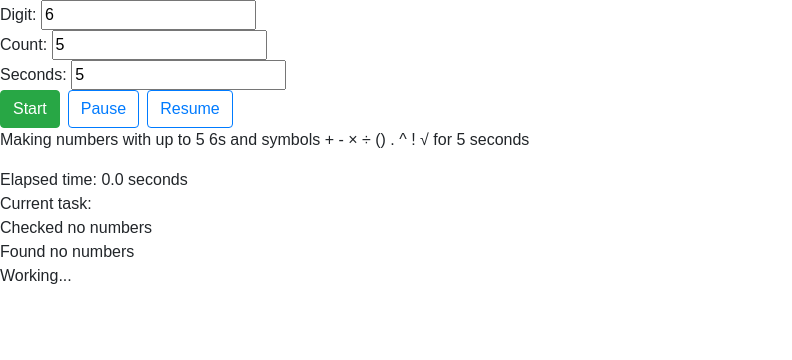
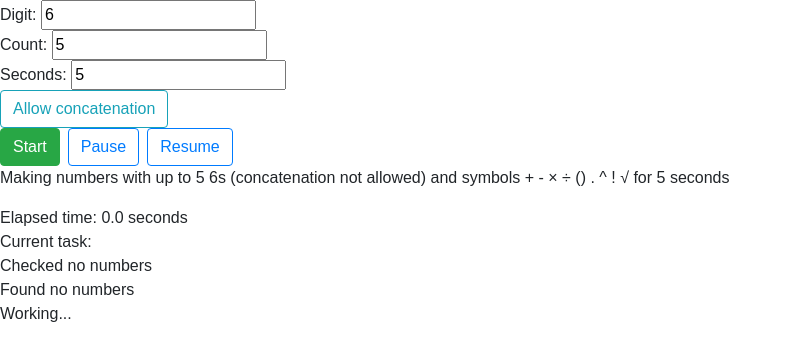
Before and after one commit to bennettmcelwee/numnum, a React (Create React App) app: page / in a window 1280 px wide. Shown: the top 360 px of the page, without its empty margins (0-792 px from the left). Built offline with nearby package versions, Linux system fonts and the light colour scheme.

Commit message:
Add control for allowing digit concatenation

```diff
--- a/src/Controls.js
+++ b/src/Controls.js
@@ -28,9 +28,17 @@ export default class Controls extends React.Component {
           <div className="symbols group btn-group-toggle" data-toggle="buttons">
             {settings.allSymbols && settings.allSymbols.map(sym => {
                 const isChecked = settings.symbols && settings.symbols.includes(sym)
-                return (<label key={sym} className={'btn btn-outline-info' + (isChecked ? ' active' : '')}><input name={'symbol' + sym} type="checkbox" checked={isChecked} onChange={this.onChange}/> {sym}</label>)
+                return (<label key={sym} className={'btn btn-outline-info' + (isChecked ? ' active' : '')}>
+                    <input name={'symbol' + sym} type="checkbox" checked={isChecked} onChange={this.onChange}/> {sym}
+                  </label>)
               })
             }
+          </div>
+          <div className="group btn-group-toggle" data-toggle="buttons">
+            <label className={'btn btn-outline-info' + (settings.allowConcatenation ? ' active' : '')}>
+              <input name="allowConcatenation" type="checkbox" checked={Boolean(settings.allowConcatenation)} onChange={this.onChange}/>
+              Allow concatenation
+            </label>
           </div>
           <div className="group">
             <button onClick={this.props.start} className="btn btn-success">Start</button>
--- a/src/Status.js
+++ b/src/Status.js
@@ -6,6 +6,7 @@ export default ({ state }) => (
         {state.settings &&
             <p>Making numbers with up to{' '}
                 {state.settings.countLimit} {state.settings.digit}s
+                (concatenation {state.settings.allowConcatenation ? '' : 'not '}allowed)
                 and symbols {state.settings.symbols.join(' ')}{' '}
                 for {state.settings.maxDurationSeconds} seconds
             </p>
```
